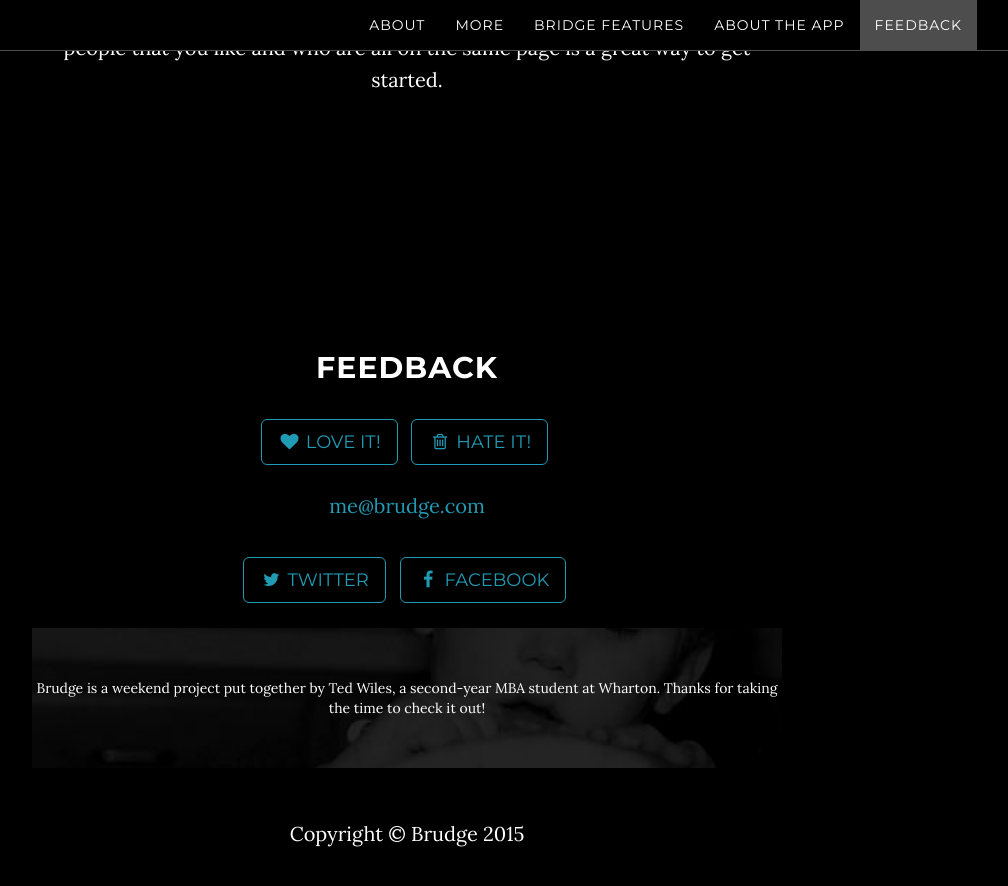
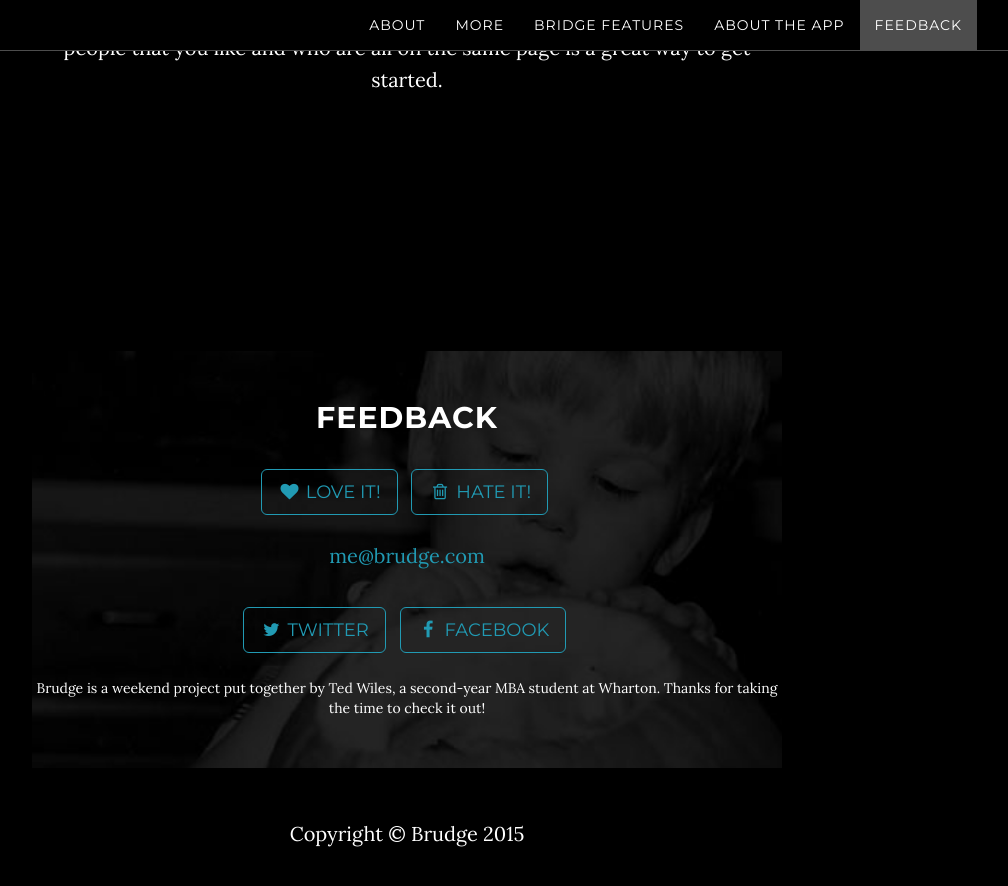
Before and after one commit to the-ted/brudge, a Jekyll site: the page built from index.html, in a window 1280 px wide and 900 px high, scrolled down 5633 px. Shown: the top 886 px of the window, without its empty margins (233-1241 px from the left). Built offline with Jekyll 4.4.1, drawn with Linux system fonts in a browser that asks for light colours.

Commit message:
Updated.

```diff
--- a/_includes/contact.html
+++ b/_includes/contact.html
@@ -1,7 +1,8 @@
     <!-- Contact Section -->
     <section id="contact" class="container content-section text-center">
         <div class="row">
-            <div class="col-lg-8 col-lg-offset-2">
+          <div class="col-lg-8 col-lg-offset-2">
+	    <div class="contact-section">
               <h2>Feedback</h2>
 
 	      <div id="loveHate">
@@ -35,7 +36,7 @@
                     </li>
                     {% endfor %}
                 </ul>
-		<div class="contact-section">
+
 		  Brudge is a weekend project put together by Ted Wiles, a second-year MBA student at Wharton. Thanks for taking the time to check it out!
 		</div>
             </div>
```
